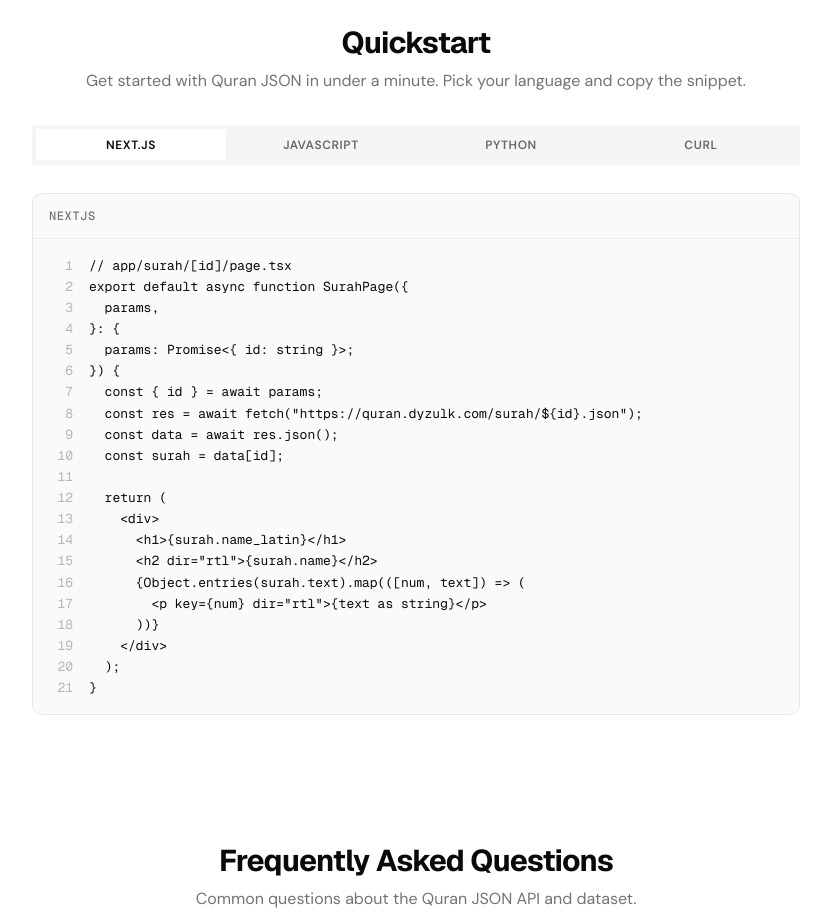
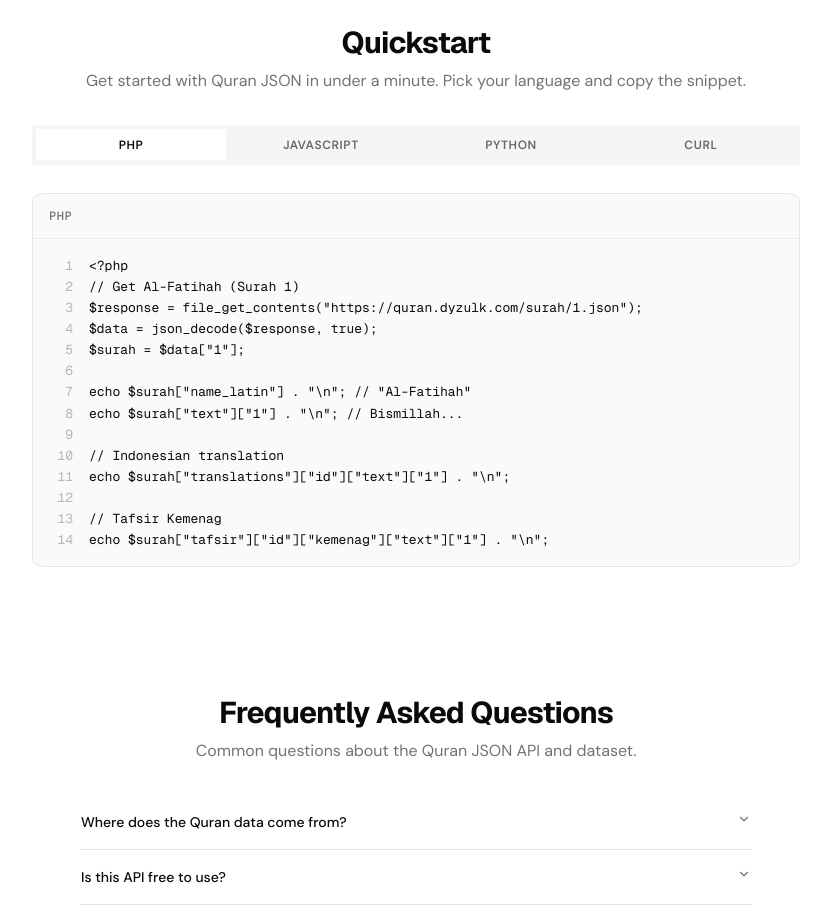
Before and after one commit to twinpath/quran-api, a Next.js app: page / in a window 1280 px wide. Shown: the part 4540-5464 px from the top of the page, without its empty margins (224-1055 px from the left). Built offline with nearby package versions, Linux system fonts and the light colour scheme.

Commit message:
feat: replace Next.js snippet with PHP snippet in Quickstart section

```diff
--- a/src/components/home/quickstart-section.tsx
+++ b/src/components/home/quickstart-section.tsx
@@ -5,27 +5,20 @@ import { CodeBlock } from "@/components/common/code-block";
 import { SITE_URL } from "@/lib/constants";
 
 const QUICKSTART_SNIPPETS = {
-  nextjs: `// app/surah/[id]/page.tsx
-export default async function SurahPage({
-  params,
-}: {
-  params: Promise<{ id: string }>;
-}) {
-  const { id } = await params;
-  const res = await fetch("${SITE_URL}/surah/\${id}.json");
-  const data = await res.json();
-  const surah = data[id];
+  php: `<?php
+// Get Al-Fatihah (Surah 1)
+$response = file_get_contents("${SITE_URL}/surah/1.json");
+$data = json_decode($response, true);
+$surah = $data["1"];
 
-  return (
-    <div>
-      <h1>{surah.name_latin}</h1>
-      <h2 dir="rtl">{surah.name}</h2>
-      {Object.entries(surah.text).map(([num, text]) => (
-        <p key={num} dir="rtl">{text as string}</p>
-      ))}
-    </div>
-  );
-}`,
+echo $surah["name_latin"] . "\\n"; // "Al-Fatihah"
+echo $surah["text"]["1"] . "\\n"; // Bismillah...
+
+// Indonesian translation
+echo $surah["translations"]["id"]["text"]["1"] . "\\n";
+
+// Tafsir Kemenag
+echo $surah["tafsir"]["id"]["kemenag"]["text"]["1"] . "\\n";`,
   fetch: `const response = await fetch("${SITE_URL}/surah/1.json");
 const data = await response.json();
 const surah = data["1"];
@@ -72,10 +65,10 @@ export function QuickstartSection() {
         </p>
       </div>
 
-      <Tabs defaultValue="nextjs" className="mx-auto max-w-3xl">
+      <Tabs defaultValue="php" className="mx-auto max-w-3xl">
         <div className="w-full overflow-x-auto pb-1">
           <TabsList className="inline-flex min-w-full justify-start w-max">
-            <TabsTrigger value="nextjs">Next.js</TabsTrigger>
+            <TabsTrigger value="php">PHP</TabsTrigger>
             <TabsTrigger value="fetch">JavaScript</TabsTrigger>
             <TabsTrigger value="python">Python</TabsTrigger>
             <TabsTrigger value="curl">cURL</TabsTrigger>
```
